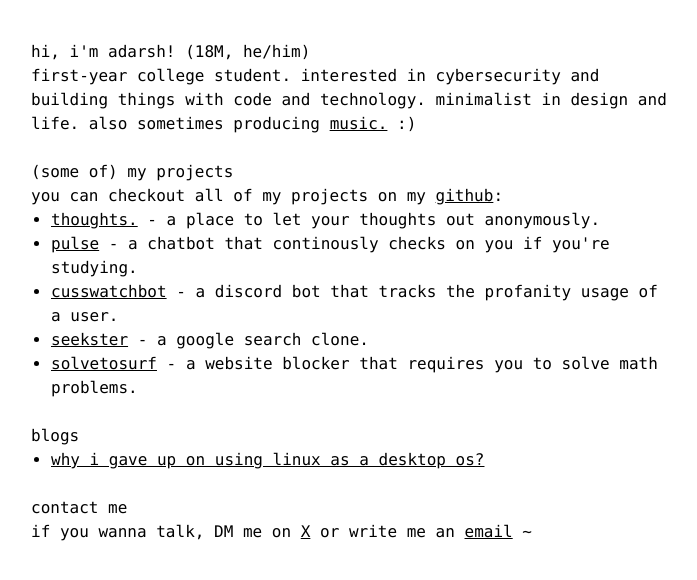
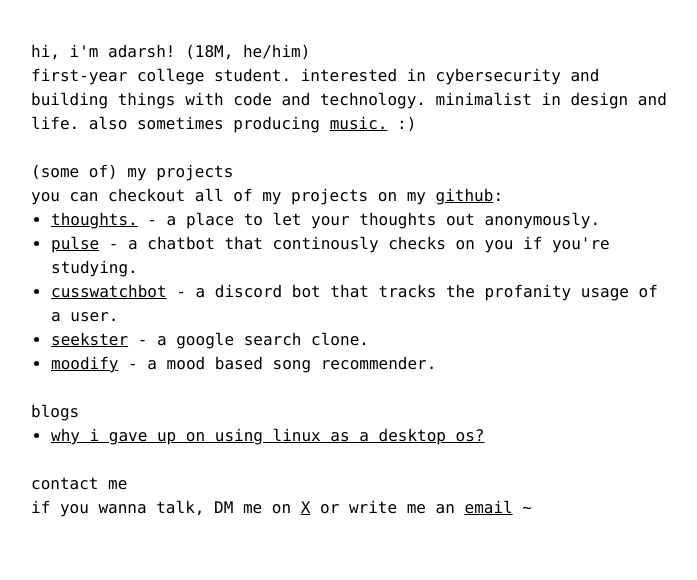
Before and after one commit to axdrsh/my-website, a Next.js app: page / in a window 1280 px wide. Shown: the top 580 px of the page, without its empty margins (289-986 px from the left). Built offline with nearby package versions, Linux system fonts and the light colour scheme.

Commit message:
Update page.tsx

```diff
--- a/src/app/page.tsx
+++ b/src/app/page.tsx
@@ -51,9 +51,9 @@ export default function MinimalPersonalWebsite() {
             </a> <samp> - a google search clone.</samp>
           </li>
           <li id="project">
-            <a href="https://github.com/axdrsh/solvetosurf" className="underline">
-              <samp>solvetosurf</samp>
-            </a> <samp> - a website blocker that requires you to solve math problems.</samp>
+            <a href="https://github.com/axdrsh/moodify" className="underline">
+              <samp>moodify</samp>
+            </a> <samp> - a mood based song recommender.</samp>
           </li>
         </ul>
         <br />
```
